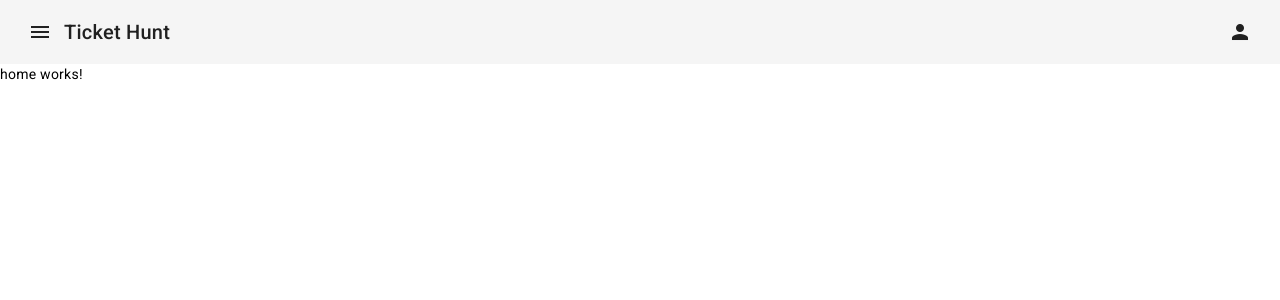
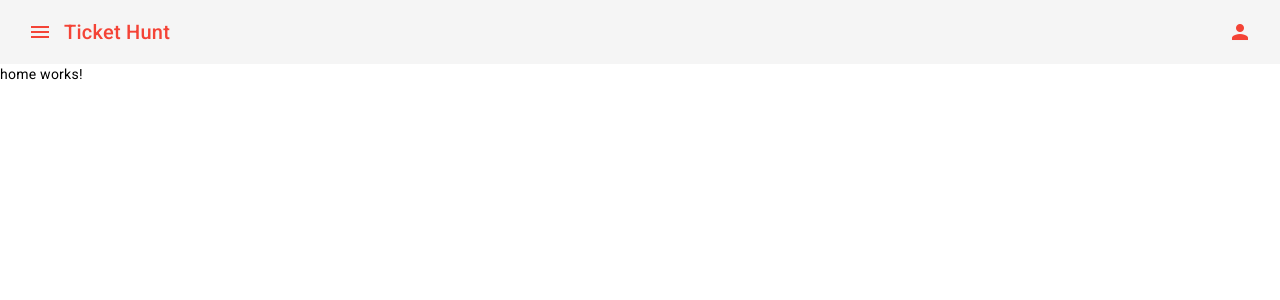
Before and after one commit to Priyanka7775/Ticket-Hunt, an Angular app in the folder ticket-hunt-frontend/: page /home in a window 1280 px wide. Shown: the top 300 px of the page. Built offline with nearby package versions, Linux system fonts and the light colour scheme.

Commit message:
added color

```diff
--- a/ticket-hunt-frontend/src/app/header/header.component.css
+++ b/ticket-hunt-frontend/src/app/header/header.component.css
@@ -1,3 +1,6 @@
 .spacer{
     flex: 1 1 auto;
 }
+.title{
+    color: #f44336;
+}
--- a/ticket-hunt-frontend/src/app/header/header.component.html
+++ b/ticket-hunt-frontend/src/app/header/header.component.html
@@ -1,10 +1,10 @@
 <mat-toolbar>
-  <button mat-icon-button class="example-icon" aria-label="Example icon-button with menu icon">
+  <button mat-icon-button class="example-icon" aria-label="menu" color="warn">
     <mat-icon>menu</mat-icon>
   </button>
-  <span>Ticket Hunt</span>
+  <span class="title">Ticket Hunt</span>
   <span class="spacer"></span>
-  <button mat-icon-button class="example-icon favorite-icon" aria-label="Example icon-button with heart icon">
+  <button mat-icon-button class="example-icon favorite-icon" aria-label="login" color="warn">
     <mat-icon>person</mat-icon>
   </button>
   <!-- <button mat-icon-button class="example-icon" aria-label="Example icon-button with share icon">
```
